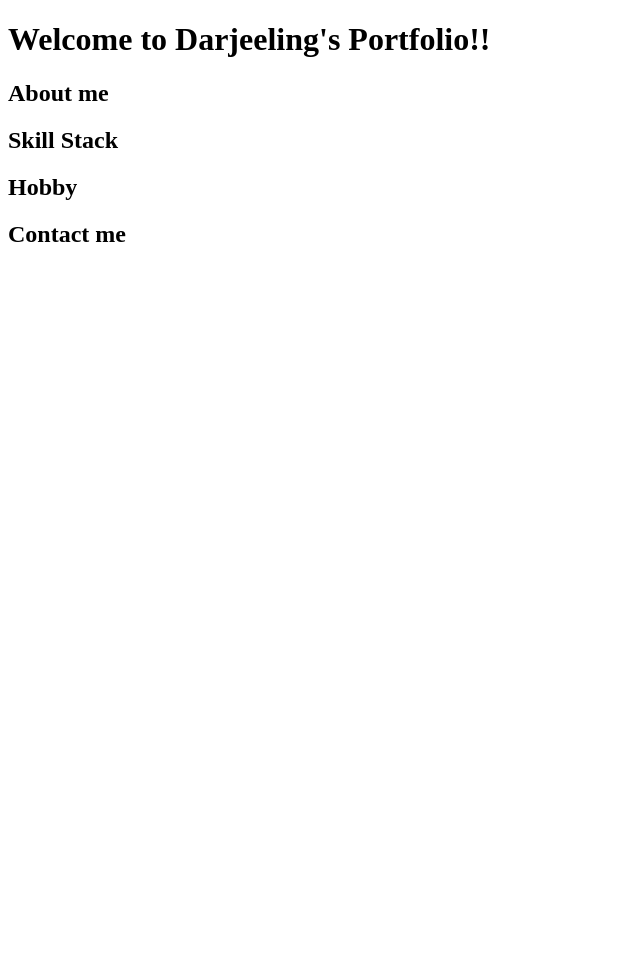
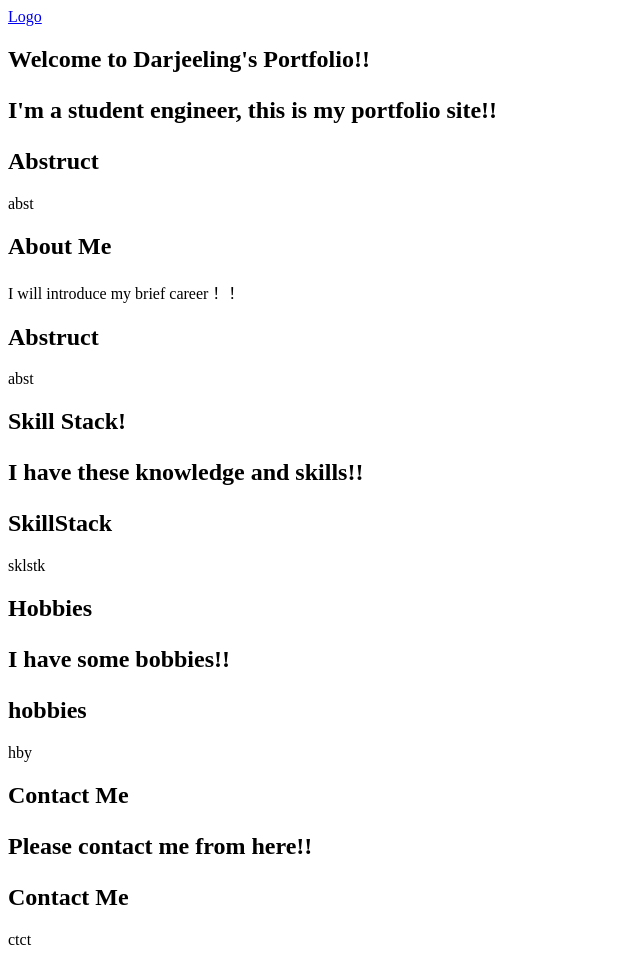
Before and after one commit to Fox-for-git-hub/Fox-for-git-hub.github.io, a plain HTML site: page index.html in a window 1280 px wide. Shown: the whole page, without its empty margins (0-640 px from the left). Before the commit the page ends 800 px from the top, so only its background shows below. Drawn offline with Linux system fonts and the light colour scheme.

Commit message:
update index.html

```diff
--- a/index.html
+++ b/index.html
@@ -8,13 +8,99 @@
 
   <body>
 
-<h1>Welcome to Darjeeling's Portfolio!!</h1>
+    <header>
+      <a href="#" id="DARJEELING TEA">Logo</a>
+    </header>
 
-  <h2>About me</h2>
-  <h2>Skill Stack</h2>
-  <h2>Hobby</h2>
-  <h2>Contact me</h2>
+    <section id="hero1" class="hero">
+      <div class="inner">
+        <div class="copy">
+          <h1>Welcome to Darjeeling's Portfolio!!</h>
+          <p>I'm a student engineer, this is my portfolio site!!</p>
+        </div>
+      </div>
+    </section>
 
+    <section class="content">
+      <div class="inner">
+        <div class="about">
+          <h1>Abstruct</h1>
+          <p>abst</p>
+        </div>
+      </div>
+    </section>
+
+    <section id="hero2" class="hero">
+      <div class="inner">
+        <div class="copy">
+          <h1>About Me</h1>
+          <p>I will introduce my brief career！！</p>
+        </div>
+      </div>
+    </section>
+
+    <section class="content">
+      <div class="inner">
+        <div class="about">
+          <h1>Abstruct</h1>
+          <p>abst</p>
+        </div>
+      </div>
+    </section>
+
+    <section id="hero3" class="hero">
+      <div class="inner">
+        <div class="copy">
+          <h1>Skill Stack!</h>
+          <p>I have these knowledge and skills!!</p>
+        </div>
+      </div>
+    </section>
+
+    <section class="content">
+      <div class="inner">
+        <div class="skillstack">
+          <h1>SkillStack</h1>
+          <p>sklstk</p>
+        </div>
+      </div>
+    </section>
+
+    <section id="hero4" class="hero">
+      <div class="inner">
+        <div class="copy">
+          <h1>Hobbies</h>
+          <p>I have some bobbies!!</p>
+        </div>
+      </div>
+    </section>
+
+    <section class="content">
+      <div class="inner">
+        <div class="hobby">
+          <h1>hobbies</h1>
+          <p>hby</p>
+        </div>
+      </div>
+    </section>
+
+<section id="hero5" class="hero">
+      <div class="inner">
+        <div class="copy">
+          <h1>Contact Me</h>
+          <p>Please contact me from here!!</p>
+        </div>
+      </div>
+    </section>
+
+    <section class="content">
+      <div class="inner">
+        <div class="contact">
+          <h1>Contact Me</h1>
+          <p>ctct</p>
+        </div>
+      </div>
+    </section>
 
   </body>
 
```
Lines whose indentation alone changed are shown as unchanged.
